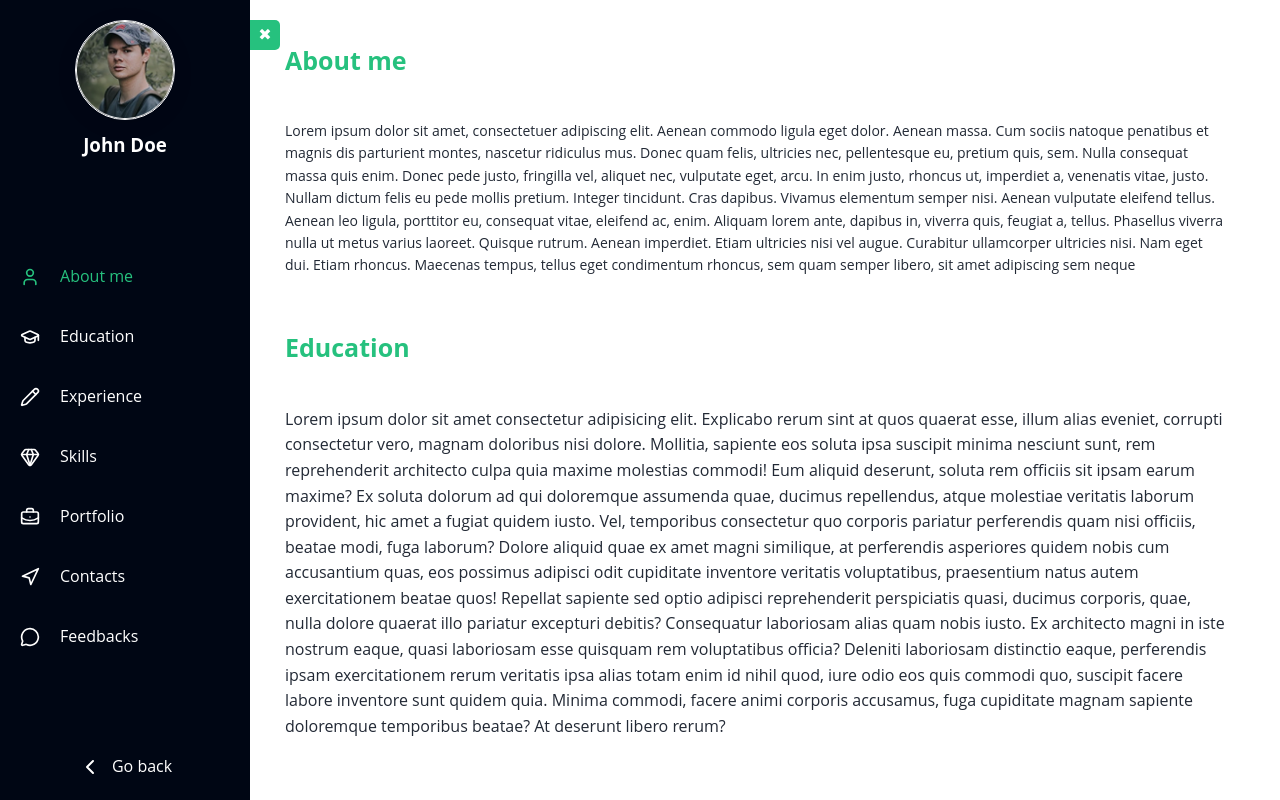
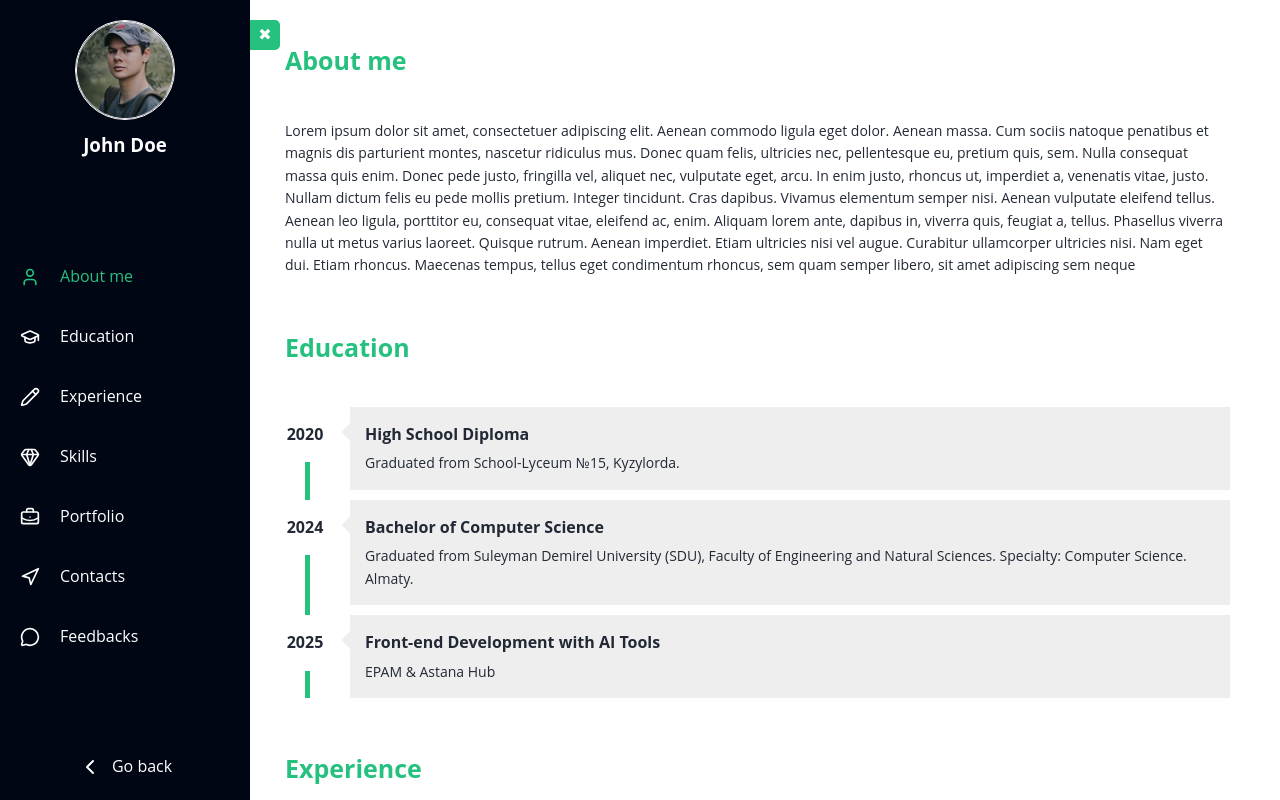
Before and after one commit to Nurdaulet7/cv-app, a React (Vite) app: page / in a window 1280 px wide. Both pictures are taken after a click on the button "Know more". Shown: the top 800 px of the page. Built offline with nearby package versions, Linux system fonts and the light colour scheme.

Commit message:
feat: add Timeline component and integrate it into EducationSection

```diff
--- /dev/null
+++ b/src/components/Timline/Timeline.module.scss
@@ -0,0 +1,71 @@
+@use '@styles/helpers' as *;
+
+.timeline {
+	display: flex;
+	flex-direction: column;
+	gap: 10px;
+	list-style: none;
+	position: relative;
+
+	&::before {
+		position: absolute;
+		content: '';
+		background-color: $color-primary;
+		width: 5px;
+		height: 100%;
+		left: 20px;
+		z-index: 1;
+	}
+
+	&__item {
+		display: flex;
+		align-items: flex-start;
+		gap: 25px;
+	}
+
+	&__left {
+		display: flex;
+		align-items: center;
+		justify-content: center;
+		width: 40px;
+		aspect-ratio: 1;
+		background-color: $color-background;
+		padding: 15px;
+		z-index: 5;
+	}
+
+	&__date {
+		font-weight: 700;
+		font-size: $font-size-base;
+	}
+
+	&__card {
+		position: relative;
+		background-color: $color-gray;
+		padding: 15px;
+		flex: 1;
+
+		&::before {
+			content: '';
+			width: 20px;
+			height: 20px;
+			background-color: $color-gray;
+			position: absolute;
+
+			left: -10px;
+			rotate: 45deg;
+
+			scale: 0.6;
+		}
+	}
+
+	&__title {
+		font-weight: 700;
+		font-size: $font-size-base;
+		margin-bottom: 5px;
+	}
+
+	&__text {
+		font-size: $font-size-sm;
+	}
+}
--- /dev/null
+++ b/src/components/Timline/Timeline.tsx
@@ -0,0 +1,34 @@
+import React from 'react';
+
+import styles from './Timeline.module.scss';
+
+interface TimelineItem {
+	date: string;
+	title: string;
+	text: string;
+}
+
+interface TimelineProps {
+	data: TimelineItem[];
+}
+
+const Timeline: React.FC<TimelineProps> = ({ data }) => {
+	return (
+		<ul className={styles.timeline}>
+			{data.map(({ date, title, text }) => (
+				<li key={title} className={styles.timeline__item}>
+					<div className={styles.timeline__left}>
+						<span className={styles.timeline__date}>{date}</span>
+					</div>
+
+					<article className={styles.timeline__card}>
+						<h3 className={styles.timeline__title}>{title}</h3>
+						<p className={styles.timeline__text}>{text}</p>
+					</article>
+				</li>
+			))}
+		</ul>
+	);
+};
+
+export default Timeline;
--- a/src/pages/Resume/components/EducationSection/EducationSection.tsx
+++ b/src/pages/Resume/components/EducationSection/EducationSection.tsx
@@ -1,36 +1,32 @@
 import React from 'react';
 
 import SectionLayout from '@/components/SectionLayout/SectionLayout';
+import Timeline from '@/components/Timline/Timeline';
 
 import styles from './EducationSection.module.scss';
+
+const educationData = [
+	{
+		date: '2020',
+		title: 'High School Diploma',
+		text: 'Graduated from School-Lyceum №15, Kyzylorda.',
+	},
+	{
+		date: '2024',
+		title: 'Bachelor of Computer Science',
+		text: 'Graduated from Suleyman Demirel University (SDU), Faculty of Engineering and Natural Sciences. Specialty: Computer Science. Almaty.',
+	},
+	{
+		date: '2025',
+		title: 'Front-end Development with AI Tools',
+		text: 'EPAM & Astana Hub',
+	},
+];
 
 const EducationSection = () => {
 	return (
 		<SectionLayout id='education' title='Education'>
-			<div>
-				Lorem ipsum dolor sit amet consectetur adipisicing elit. Explicabo rerum
-				sint at quos quaerat esse, illum alias eveniet, corrupti consectetur
-				vero, magnam doloribus nisi dolore. Mollitia, sapiente eos soluta ipsa
-				suscipit minima nesciunt sunt, rem reprehenderit architecto culpa quia
-				maxime molestias commodi! Eum aliquid deserunt, soluta rem officiis sit
-				ipsam earum maxime? Ex soluta dolorum ad qui doloremque assumenda quae,
-				ducimus repellendus, atque molestiae veritatis laborum provident, hic
-				amet a fugiat quidem iusto. Vel, temporibus consectetur quo corporis
-				pariatur perferendis quam nisi officiis, beatae modi, fuga laborum?
-				Dolore aliquid quae ex amet magni similique, at perferendis asperiores
-				quidem nobis cum accusantium quas, eos possimus adipisci odit cupiditate
-				inventore veritatis voluptatibus, praesentium natus autem exercitationem
-				beatae quos! Repellat sapiente sed optio adipisci reprehenderit
-				perspiciatis quasi, ducimus corporis, quae, nulla dolore quaerat illo
-				pariatur excepturi debitis? Consequatur laboriosam alias quam nobis
-				iusto. Ex architecto magni in iste nostrum eaque, quasi laboriosam esse
-				quisquam rem voluptatibus officia? Deleniti laboriosam distinctio eaque,
-				perferendis ipsam exercitationem rerum veritatis ipsa alias totam enim
-				id nihil quod, iure odio eos quis commodi quo, suscipit facere labore
-				inventore sunt quidem quia. Minima commodi, facere animi corporis
-				accusamus, fuga cupiditate magnam sapiente doloremque temporibus beatae?
-				At deserunt libero rerum?
-			</div>
+			<Timeline data={educationData} />
 		</SectionLayout>
 	);
 };
--- a/src/pages/Resume/components/ExperienceSection/Expertise/Expertise.module.scss
+++ b/src/pages/Resume/components/ExperienceSection/Expertise/Expertise.module.scss
@@ -4,6 +4,8 @@
 	display: flex;
 	flex-direction: column;
 	gap: 30px;
+	font-size: $font-size-base;
+	color: $color-secondary;
 
 	&__item {
 		width: 100%;
@@ -13,6 +15,16 @@
 
 		&-left {
 			min-width: 90px;
+
+			p {
+				color: $color-muted;
+			}
+		}
+
+		&-right {
+			p {
+				font-size: $font-size-sm;
+			}
 		}
 
 		@include mobile {
```
